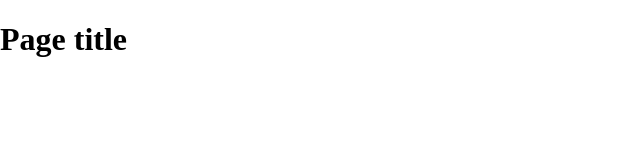
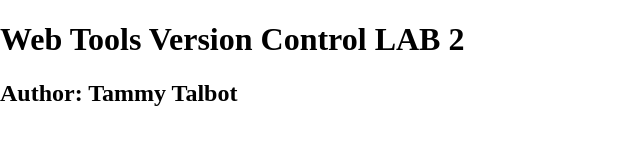
Before and after one commit to ttalbot25/wtvclab3Talbot, a plain HTML site: page index.html in a window 1280 px wide. Shown: the whole page, without its empty margins (0-640 px from the left). Drawn offline with nearby package versions, Linux system fonts and the light colour scheme.

Commit message:
Web Tools LAB 2 Version Control
This the second part of version control so show modifications to a html file.

```diff
--- a/index.html
+++ b/index.html
@@ -14,7 +14,8 @@
     </head>
     <body>
     <header>
-	<h1>Page title</h1>
+	<h1>Web Tools Version Control LAB 2</h1>
+        <h2> Author: Tammy Talbot</h2>
     </header>
     <nav id="pageNav">
     </nav>
```
